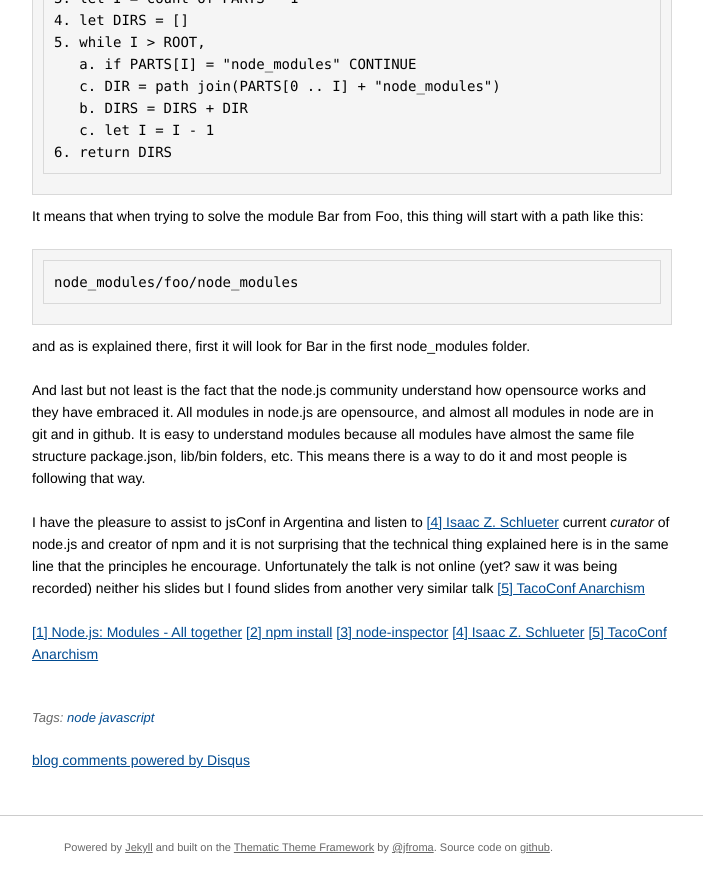
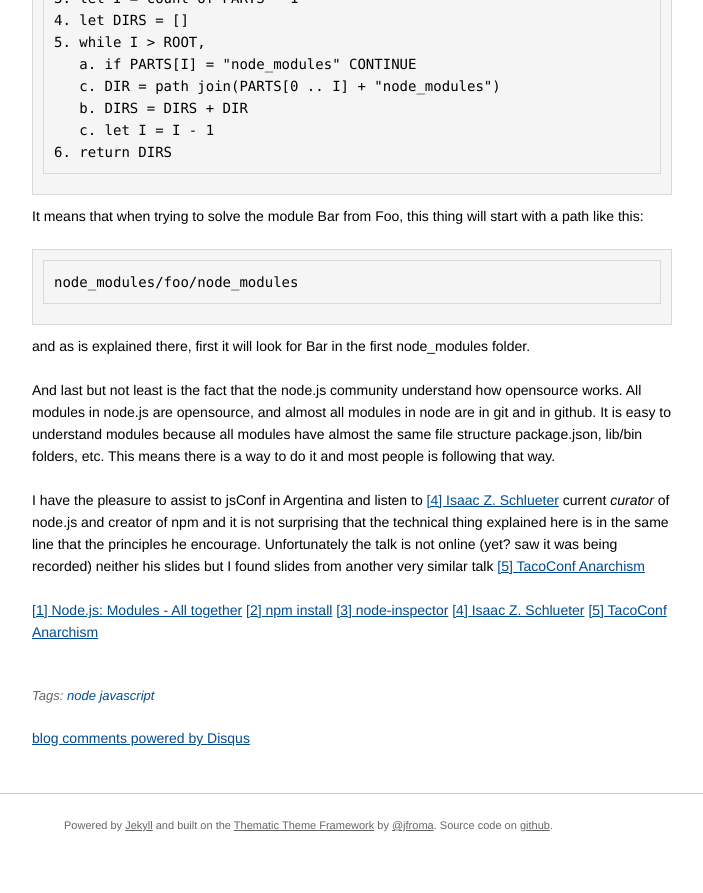
Before and after one commit to jfromaniello/joseoncodecom, a Jekyll site: the page built from _posts/2012-05-31-node-dot-js-and-the-beauty-of-working-on-a-platform-that-embrace-opensource.markdown, in a window 1280 px wide and 900 px high, scrolled down 3007 px. Shown: the top 893 px of the window, without its empty margins (106-809 px from the left). Built offline with Jekyll 4.4.1, drawn with Linux system fonts in a browser that asks for light colours; Markdown is read by kramdown in place of the engine named in the settings; comment, search, counter and statistics services are not loaded; some of the changed text lies outside the part shown.

Commit message:
minor typo

```diff
--- a/_posts/2012-05-31-node-dot-js-and-the-beauty-of-working-on-a-platform-that-embrace-opensource.markdown
+++ b/_posts/2012-05-31-node-dot-js-and-the-beauty-of-working-on-a-platform-that-embrace-opensource.markdown
@@ -1,13 +1,13 @@
 ---
 layout: post
-title: "node.js and the beauty of working on a platform that embrace opensource"
+title: "node.js and the beauty of working on a platform that embraces opensource"
 date: 2012-05-31 08:06
 tags:
 - node
 - javascript
 ---
 
-In will show in this article one of the most beautiful things of working in node.js and how it node.js embraces and encourage opensource the right way.
+In will show in this article one of the most beautiful things of working in node.js and how it node.js embraces opensource the right way.
 
 I have been working full time in a project using node.js for [Tellago Studios](http://www.tellagostudios.com/), I have read a lot of posts about node.js being cancer, why don't using node.js, why javascripts callbacks sucks for async workflows and so on, and even if I agree with some things at some point there are things in node.js done right, things to applaud and things to learn from it. This article is about something to applaud and learn from it.
 
@@ -124,7 +124,7 @@ It means that when trying to solve the module Bar from Foo, this thing will star
 
 and as is explained there, first it will look for Bar in the first node_modules folder.
 
-And last but not least is the fact that the node.js community understand how opensource works and they have embraced it. All modules in node.js are opensource, and almost all modules in node are in git and in github. It is easy to understand modules because all modules have almost the same file structure package.json, lib/bin folders, etc. This means there is a way to do it and most people is following that way.
+And last but not least is the fact that the node.js community understand how opensource works. All modules in node.js are opensource, and almost all modules in node are in git and in github. It is easy to understand modules because all modules have almost the same file structure package.json, lib/bin folders, etc. This means there is a way to do it and most people is following that way.
 
 I have the pleasure to assist to jsConf in Argentina and listen to [[4] Isaac Z. Schlueter](http://blog.izs.me/) current *curator* of node.js and creator of npm and it is not surprising that the technical thing explained here is in the same line that the principles he encourage. Unfortunately the talk is not online (yet? saw it was being recorded) neither his slides but I found slides from another very similar talk [[5] TacoConf Anarchism](http://blog.izs.me/post/23048895912/tacoconf-anarchism)
 
```
